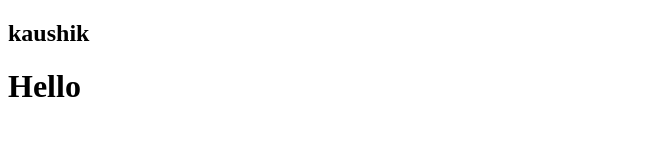
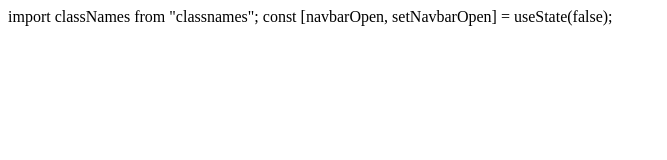
Before and after one commit to gohilkaushik/React, a plain HTML site: page index.html in a window 1280 px wide. Shown: the whole page, without its empty margins (0-667 px from the left). Drawn offline with Linux system fonts and the light colour scheme.

Commit message:
Update index.html

```diff
--- a/index.html
+++ b/index.html
@@ -7,7 +7,13 @@
     <title>Document</title>
 </head>
 <body>
-    <h2>kaushik</h2>
-    <h1>Hello</h1>
+<!-- add class in react library -->
+    import classNames from "classnames";
+      const [navbarOpen, setNavbarOpen] = useState(false);
+    <div className={classNames("menu", { on: navbarOpen })}></div>
+
+<!--     pass to proops to class -->
+    <div className={`flex md:justify-between flex-wrap items-center ${props.class}`}></div>
+
 </body>
 </html>
```
